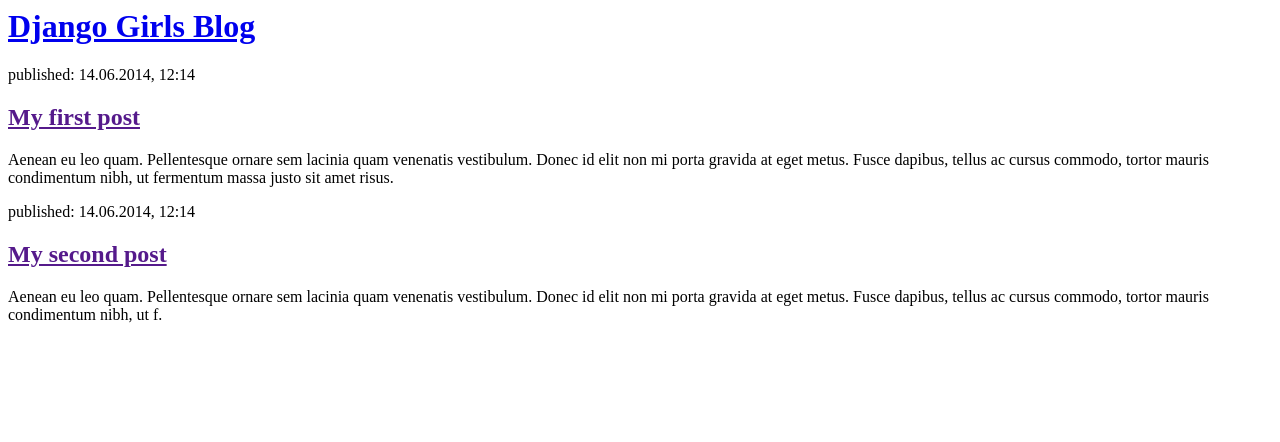
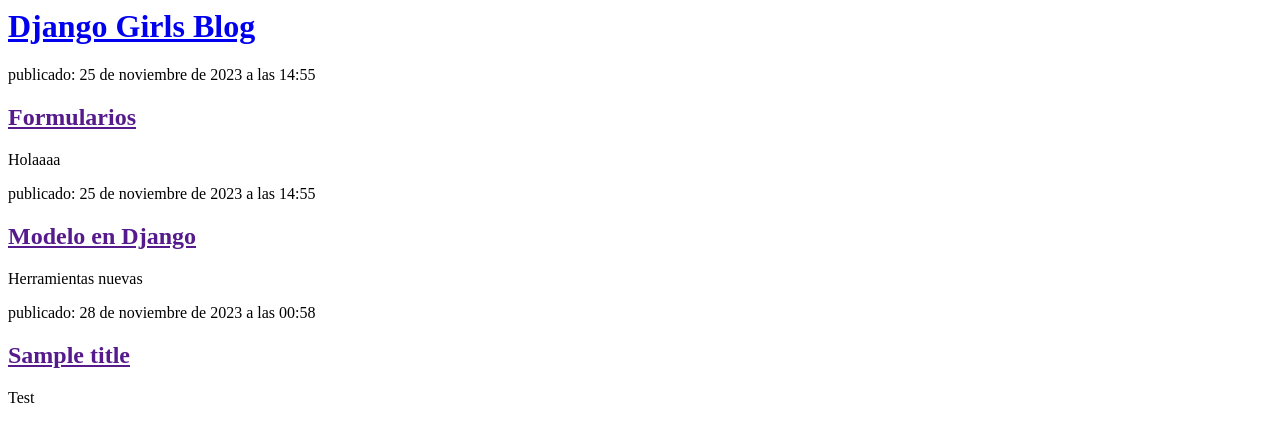
Before and after one commit to gagogagito/mi-primer-blog, a Django app: page / in a window 1280 px wide. Shown: the top 442 px of the page. Run offline with Django 4.2, Linux system fonts and the light colour scheme; data comes from the database, SQL or seed files in the repository; both versions use the stored data as it was after the commit.

Commit message:
Templates modificados para mostrar post desde base de datos.

```diff
--- a/blog/templates/blog/post_list.html
+++ b/blog/templates/blog/post_list.html
@@ -1,4 +1,4 @@
-<html>
+<!-- <html>
     <head>
         <title>Django Girls blog</title>
     </head>
@@ -19,4 +19,16 @@
             <p>Aenean eu leo quam. Pellentesque ornare sem lacinia quam venenatis vestibulum. Donec id elit non mi porta gravida at eget metus. Fusce dapibus, tellus ac cursus commodo, tortor mauris condimentum nibh, ut f.</p>
         </div>
     </body>
-</html>
+</html> -->
+
+<div>
+    <h1><a href="/">Django Girls Blog</a></h1>
+</div>
+
+{% for post in posts %}
+    <div>
+        <p> publicado: {{ post.published_date }}</p>
+        <h2><a href="">{{ post.title }}</a></h2>
+        <p>{{ post.text|linebreaksbr }}</p>
+    </div>
+{% endfor %}
--- a/blog/views.py
+++ b/blog/views.py
@@ -1,5 +1,7 @@
 from django.shortcuts import render
+from django.utils import timezone
+from .models import Post
 
-# Create your views here.
 def post_list(request):
-    return render(request, 'blog/post_list.html', {})
+    posts = Post.objects.filter(published_date__lte=timezone.now()).order_by('published_date')
+    return render(request, 'blog/post_list.html', {'posts': posts})
```
Also changed, not shown: db.sqlite3.
